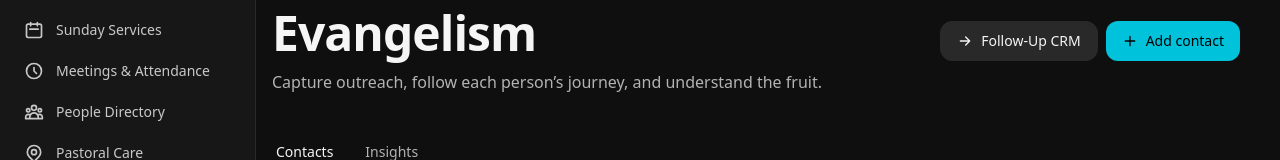
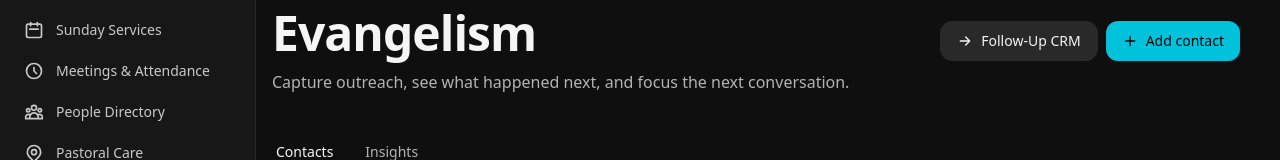
Before and after one commit to jayehzzz/my-church-tracker, a SvelteKit app: page /evangelism in a window 1280 px wide. Shown: the part 192-352 px from the top of the page. Built offline with nearby package versions, Linux system fonts and the light colour scheme; no server answers.

Commit message:
Clarify evangelism page messaging

```diff
--- a/src/routes/evangelism/+page.svelte
+++ b/src/routes/evangelism/+page.svelte
@@ -247,7 +247,7 @@
   {/snippet}
 
   <div class="mb-6 flex flex-col gap-4 sm:flex-row sm:items-center sm:justify-between">
-    <PageHeader title="Evangelism" subtitle="Capture outreach, follow each person’s journey, and understand the fruit." />
+    <PageHeader title="Evangelism" subtitle="Capture outreach, see what happened next, and focus the next conversation." />
     <div class="flex flex-wrap items-center gap-2">
       <Button variant="secondary" onclick={() => goto("/pipeline")}>
         <svg class="h-4 w-4" fill="none" stroke="currentColor" viewBox="0 0 24 24" aria-hidden="true"><path stroke-linecap="round" stroke-linejoin="round" stroke-width="2" d="M5 12h14m-6-6l6 6-6 6" /></svg>
```
